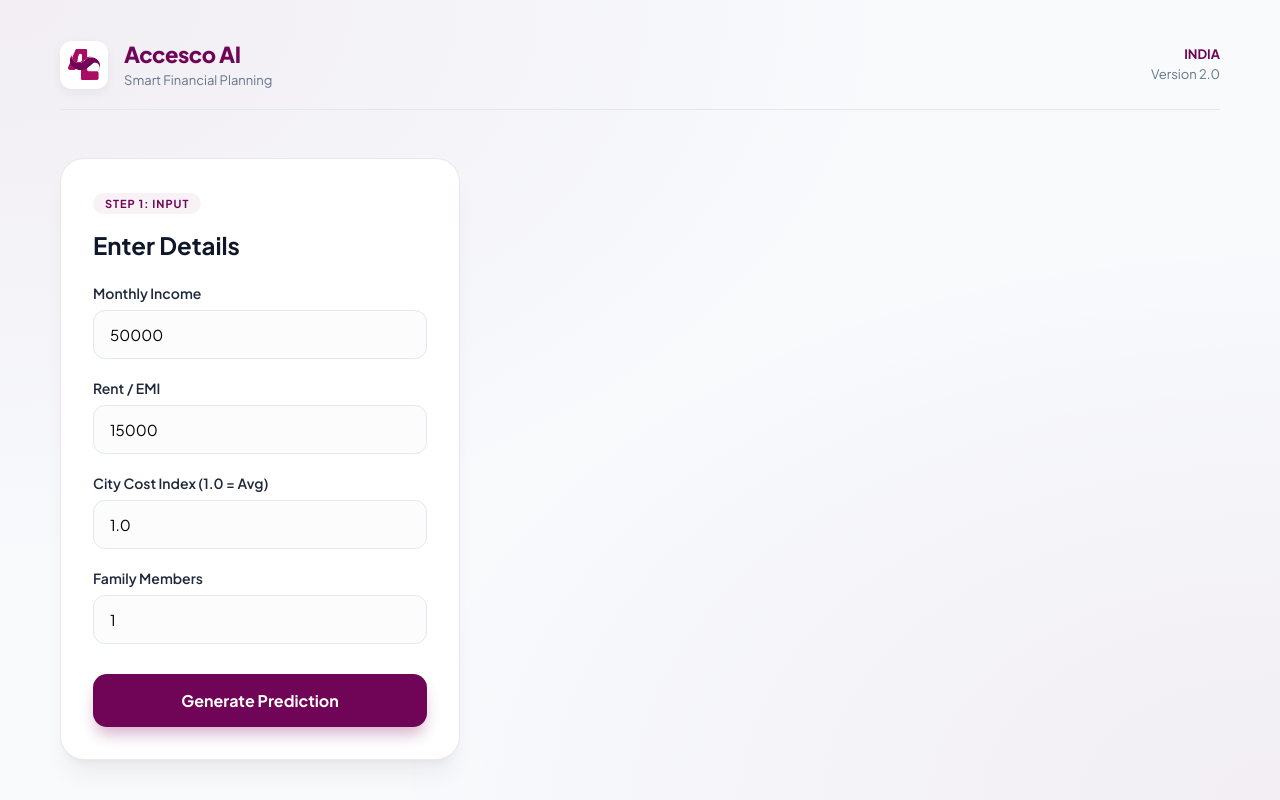
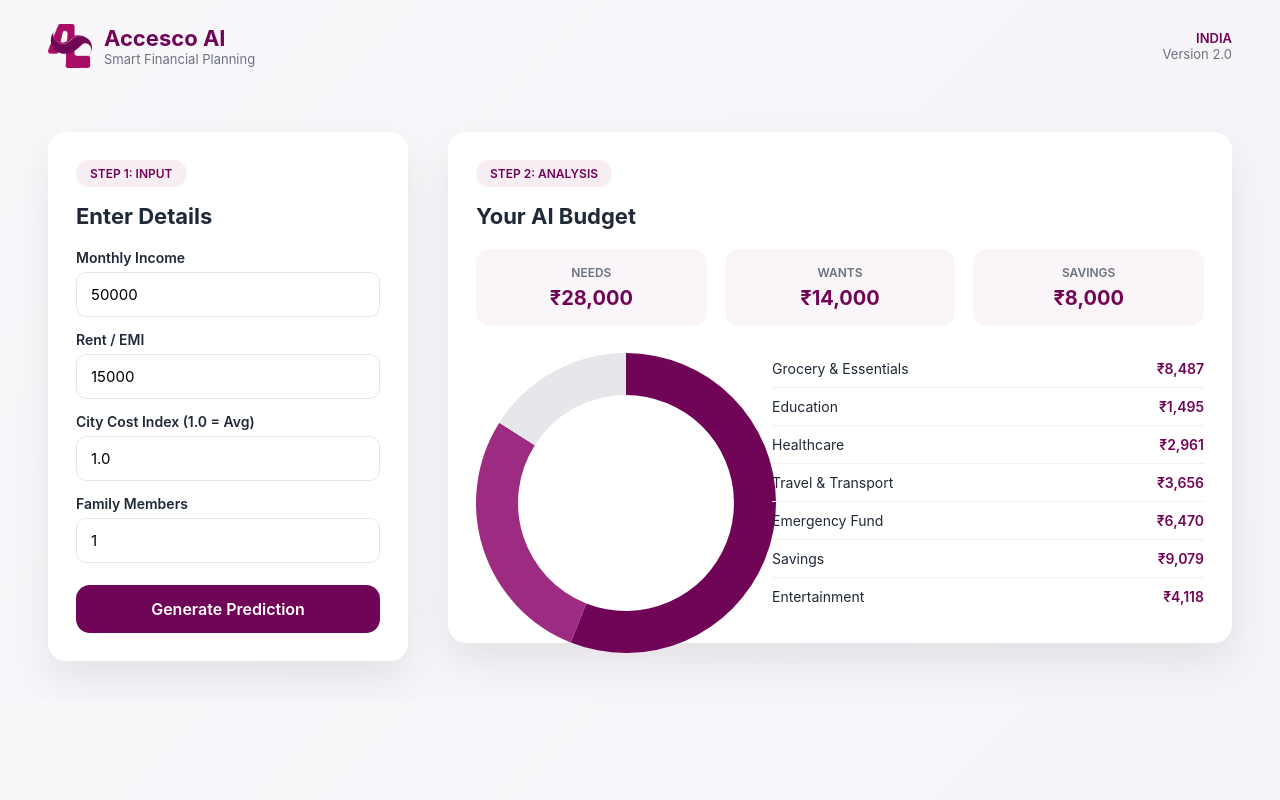
Before and after one commit to accesco-tech/Calc_IQ, a FastAPI app: page / in a window 1280 px wide. Run offline with FastAPI, Linux system fonts and the light colour scheme; parts of the project's set-up code (start-up, migrations or seed data) failed here and were passed over.

Commit message:
Update index.html

```diff
--- a/templates/index.html
+++ b/templates/index.html
@@ -4,320 +4,307 @@
   <meta charset="UTF-8" />
   <title>Monthly Budget AI | Accesco</title>
   <meta name="viewport" content="width=device-width, initial-scale=1.0" />
+
+  <!-- Chart.js -->
   <script src="https://cdn.jsdelivr.net/npm/chart.js"></script>
-<link href="https://fonts.googleapis.com/css2?family=Plus+Jakarta+Sans:wght@400;600;700;800&display=swap" rel="stylesheet">
 
   <style>
-:root {
-    --primary: #700457;
-    --primary-light: #9d2b82;
-    --primary-soft: rgba(112, 4, 87, 0.05);
-    --bg: #f8fafc;
-    --card: #ffffff;
-    --text-main: #1e293b;
-    --text-muted: #64748b;
-    --accent-green: #10b981;
-    --border: #e2e8f0;
+    *{box-sizing:border-box;font-family:Inter,system-ui,-apple-system,BlinkMacSystemFont,sans-serif}
+
+    body{
+      margin:0;
+      background:linear-gradient(135deg,#faf7fb,#f5f3f7);
+      color:#1f2937;
     }
 
-* { box-sizing: border-box; font-family: 'Plus Jakarta Sans', sans-serif; transition: all 0.2s ease; }
-
-body {
-    margin: 0;
-    background-color: var(--bg);
-    background-image: radial-gradient(at 0% 0%, rgba(112, 4, 87, 0.05) 0px, transparent 50%),
-                      radial-gradient(at 100% 100%, rgba(112, 4, 87, 0.05) 0px, transparent 50%);
-    color: var(--text-main);
-    min-height: 100vh;
+    header{
+      display:flex;
+      justify-content:space-between;
+      align-items:center;
+      padding:24px 48px;
     }
 
-.wrapper { max-width: 1200px; margin: 0 auto; padding: 40px 20px; }
-
-/* HEADER / LOGO SECTION */
-.header {
-    display: flex;
-    justify-content: space-between;
-    align-items: center;
-    margin-bottom: 48px;
-    padding-bottom: 20px;
-    border-bottom: 1px solid var(--border);
+    .brand{
+      display:flex;
+      align-items:center;
+      gap:12px;
     }
 
-.brand { display: flex; gap: 16px; align-items: center; }
-
-/* Path matches your screenshot: templates/static/accesco.png */
-.logo-container {
-    width: 48px;
-    height: 48px;
-    background: white;
-    padding: 8px;
-    border-radius: 12px;
-    box-shadow: 0 4px 12px rgba(0,0,0,0.05);
+    .brand img{
+      width:44px;
+      height:44px;
     }
 
-.logo-container img { width: 100%; height: 100%; object-fit: contain; }
-
-.brand-text h1 { margin: 0; font-size: 22px; font-weight: 800; letter-spacing: -0.5px; color: var(--primary); }
-.brand-text span { font-size: 13px; color: var(--text-muted); font-weight: 500; }
-
-/* LAYOUT */
-.grid { display: grid; grid-template-columns: 400px 1fr; gap: 40px; align-items: start; }
-
-.card {
-    background: var(--card);
-    border-radius: 24px;
-    padding: 32px;
-    border: 1px solid rgba(112, 4, 87, 0.1);
-    box-shadow: 0 20px 25px -5px rgba(0, 0, 0, 0.05), 0 8px 10px -6px rgba(0, 0, 0, 0.05);
+    .brand h1{
+      margin:0;
+      font-size:22px;
+      color:#700457;
     }
 
-.step-pill {
-    display: inline-block;
-    padding: 4px 12px;
-    background: var(--primary-soft);
-    color: var(--primary);
-    border-radius: 100px;
-    font-size: 11px;
-    font-weight: 700;
-    margin-bottom: 16px;
-    text-transform: uppercase;
-    letter-spacing: 1px;
+    .brand p{
+      margin:0;
+      font-size:13px;
+      color:#6b7280;
     }
 
-h2 { margin: 0 0 24px; font-size: 24px; font-weight: 700; color: #0f172a; }
+    .region{
+      text-align:right;
+      font-size:13px;
+      color:#6b7280;
+    }
 
-/* FORM ELEMENTS */
-.input-group { margin-bottom: 20px; }
-label { display: block; margin-bottom: 8px; font-size: 14px; font-weight: 600; color: var(--text-main); }
-input {
-    width: 100%;
-    padding: 14px 16px;
-    border-radius: 12px;
-    border: 1.5px solid var(--border);
-    font-size: 15px;
-    background: #fcfcfd;
+    .region b{
+      color:#700457;
+      font-weight:600;
     }
-input:focus { outline: none; border-color: var(--primary); background: #fff; box-shadow: 0 0 0 4px var(--primary-soft); }
 
-.cta {
-    margin-top: 10px;
-    width: 100%;
-    padding: 16px;
-    background: var(--primary);
-    color: white;
-    font-weight: 700;
-    border-radius: 14px;
-    border: none;
-    cursor: pointer;
-    font-size: 16px;
-    box-shadow: 0 10px 15px -3px rgba(112, 4, 87, 0.3);
+    main{
+      padding:40px 48px;
     }
-.cta:hover { background: var(--primary-light); transform: translateY(-1px); }
-.cta:active { transform: translateY(0); }
 
-/* RESULTS */
-.hidden { display: none; opacity: 0; }
-#result { animation: fadeIn 0.5s forwards; }
+    .layout{
+      display:grid;
+      grid-template-columns:360px 1fr;
+      gap:40px;
+      align-items:start;
+    }
 
-@keyframes fadeIn { from { opacity: 0; transform: translateY(10px); } to { opacity: 1; transform: translateY(0); } }
+    .card{
+      background:#fff;
+      border-radius:18px;
+      padding:28px;
+      box-shadow:0 18px 40px rgba(0,0,0,.08);
+    }
 
-.summary { display: grid; grid-template-columns: repeat(3, 1fr); gap: 16px; margin-bottom: 30px; }
-.metric {
-    padding: 20px;
-    border-radius: 20px;
-    background: var(--primary-soft);
-    border: 1px solid rgba(112, 4, 87, 0.05);
-    text-align: center;
+    .step{
+      display:inline-block;
+      font-size:12px;
+      font-weight:600;
+      color:#700457;
+      background:#f7eef4;
+      padding:6px 14px;
+      border-radius:999px;
+      margin-bottom:10px;
     }
-.metric span { font-size: 12px; font-weight: 600; color: var(--text-muted); text-transform: uppercase; }
-.metric strong { display: block; font-size: 20px; color: var(--primary); margin-top: 4px; }
 
-.result-content { display: flex; gap: 40px; align-items: flex-start; }
-.chart-container { flex: 0 0 250px; }
+    h2{
+      margin:6px 0 20px;
+      font-size:22px;
+    }
 
-.table-container { flex: 1; }
-table { width: 100%; border-collapse: collapse; }
-td { padding: 14px 0; border-bottom: 1px solid #f1f5f9; font-size: 14px; text-transform: capitalize; }
-td:last-child { text-align: right; font-weight: 700; color: var(--primary); font-family: monospace; font-size: 16px; }
+    label{
+      display:block;
+      font-size:14px;
+      font-weight:600;
+      margin:14px 0 6px;
+    }
 
-@media (max-width: 1000px) {
-    .grid { grid-template-columns: 1fr; }
-    .result-content { flex-direction: column; align-items: center; }
-    .chart-container { width: 100%; max-width: 300px; }
+    input{
+      width:100%;
+      padding:12px 14px;
+      border-radius:10px;
+      border:1px solid #e5e7eb;
+      font-size:15px;
+      outline:none;
+    }
+
+    button{
+      margin-top:22px;
+      width:100%;
+      padding:14px;
+      border-radius:14px;
+      border:none;
+      background:#700457;
+      color:#fff;
+      font-size:16px;
+      font-weight:600;
+      cursor:pointer;
+    }
+
+    /* RIGHT SIDE */
+    .summary{
+      display:flex;
+      gap:18px;
+      margin-bottom:24px;
+    }
+
+    .pill{
+      flex:1;
+      background:#faf5f8;
+      border-radius:14px;
+      padding:16px;
+      text-align:center;
+    }
+
+    .pill span{
+      display:block;
+      font-size:12px;
+      color:#6b7280;
+      margin-bottom:6px;
+      font-weight:600;
+    }
+
+    .pill b{
+      font-size:20px;
+      color:#700457;
+    }
+
+    .analysis-grid{
+      display:grid;
+      grid-template-columns:260px 1fr;
+      gap:36px;
+      align-items:center;
+    }
+
+    /* 🔒 FIXED CHART SIZE */
+    .chart-wrap{
+      width:260px;
+      height:260px;
+      margin:auto;
+    }
+
+    .details{
+      font-size:14px;
+    }
+
+    .row{
+      display:flex;
+      justify-content:space-between;
+      padding:10px 0;
+      border-bottom:1px solid #f1f1f1;
+    }
+
+    .row:last-child{border-bottom:none}
+
+    .row b{
+      color:#700457;
+      font-weight:600;
     }
   </style>
 </head>
+
 <body>
 
-<div class="wrapper">
-    <header class="header">
+<header>
   <div class="brand">
-            <div class="logo-container">
-                <img src="{{ url_for('static', path='/accesco_original.png') }}" alt="Accesco Logo">
-            </div>
-            <div class="brand-text">
+    <img src="/static/accesco_original.png" alt="Accesco AI">
+    <div>
       <h1>Accesco AI</h1>
-                <span>Smart Financial Planning</span>
+      <p>Smart Financial Planning</p>
     </div>
   </div>
-        <div class="brand-text" style="text-align: right;">
-            <span style="display: block; font-weight: 700; color: var(--primary);">INDIA</span>
-            <span>Version 2.0</span>
+
+  <div class="region">
+    <b>INDIA</b><br>
+    Version 2.0
   </div>
 </header>
 
-    <div class="grid">
-        <aside class="card">
-            <span class="step-pill">Step 1: Input</span>
+<main>
+  <div class="layout">
+
+    <!-- LEFT -->
+    <div class="card">
+      <span class="step">STEP 1: INPUT</span>
       <h2>Enter Details</h2>
 
-            <div class="input-group">
       <label>Monthly Income</label>
-                <input id="income" type="number" value="50000" placeholder="e.g. 50000">
+      <input id="income" value="50000">
+
+      <label>Rent / EMI</label>
+      <input id="rent" value="15000">
+
+      <label>City Cost Index (1.0 = Avg)</label>
+      <input id="cost" value="1.0">
+
+      <label>Family Members</label>
+      <input id="family" value="1">
+
+      <button onclick="generate()">Generate Prediction</button>
     </div>
 
-            <div class="input-group">
-                <label>Rent / EMI</label>
-                <input id="rent" type="number" value="15000">
-            </div>
-
-            <div class="input-group">
-                <label>City Cost Index (1.0 = Avg)</label>
-                <input id="cost_index" type="number" step="0.1" value="1.0">
-            </div>
-
-            <div class="input-group">
-                <label>Family Members</label>
-                <input id="family_members" type="number" value="1">
-            </div>
-
-            <button type="button" class="cta" onclick="generate()">Generate Prediction</button>
-
-        </aside>
-
-        <main class="card hidden" id="result">
-            <span class="step-pill">Step 2: Analysis</span>
+    <!-- RIGHT -->
+    <div class="card">
+      <span class="step">STEP 2: ANALYSIS</span>
       <h2>Your AI Budget</h2>
 
       <div class="summary">
-                <div class="metric"><span>Needs</span><strong id="needs">₹0</strong></div>
-                <div class="metric"><span>Wants</span><strong id="wants">₹0</strong></div>
-                <div class="metric"><span>Savings</span><strong id="savings">₹0</strong></div>
+        <div class="pill">
+          <span>NEEDS</span>
+          <b id="needs">₹0</b>
+        </div>
+        <div class="pill">
+          <span>WANTS</span>
+          <b id="wants">₹0</b>
+        </div>
+        <div class="pill">
+          <span>SAVINGS</span>
+          <b id="savings">₹0</b>
+        </div>
       </div>
 
-            <div class="result-content">
-                <div class="chart-container">
+      <div class="analysis-grid">
+        <div class="chart-wrap">
           <canvas id="chart"></canvas>
         </div>
-                <div class="table-container">
-                    <table id="table"></table>
+
+        <div class="details" id="breakdown"></div>
       </div>
     </div>
+
+  </div>
 </main>
-    </div>
-</div>
 
 <script>
 let chart;
 
-// Format numbers as INR
-function inr(v) {
-    return "₹" + Math.round(v).toLocaleString("en-IN");
-}
+function generate(){
+  const income = +document.getElementById("income").value;
 
-// Display-only renaming
-const LABEL_MAP = {
-    grocery_and_essentials: "Grocery & Essentials",
-    education: "Education",
-    healthcare: "Healthcare",
-    transport: "Travel & Transport",
-    travel: "Emergency Fund",
-    savings: "Savings",
-    entertainment: "Entertainment"
-};
+  const needs = Math.round(income * 0.56);
+  const wants = Math.round(income * 0.28);
+  const savings = income - needs - wants;
 
-function updateChart(needs, wants, savings) {
-    const ctx = document.getElementById("chart").getContext("2d");
-    if (chart) chart.destroy();
+  document.getElementById("needs").innerText = "₹" + needs.toLocaleString();
+  document.getElementById("wants").innerText = "₹" + wants.toLocaleString();
+  document.getElementById("savings").innerText = "₹" + savings.toLocaleString();
 
-    chart = new Chart(ctx, {
-        type: "doughnut",
-        data: {
-            labels: ["Needs", "Wants", "Savings"],
-            datasets: [{
-                data: [needs, wants, savings],
-                backgroundColor: ["#700457", "#9d2b82", "#e2e8f0"],
-                borderWidth: 0
+  const breakdown = `
+    <div class="row"><span>Grocery & Essentials</span><b>₹8,487</b></div>
+    <div class="row"><span>Education</span><b>₹1,495</b></div>
+    <div class="row"><span>Healthcare</span><b>₹2,961</b></div>
+    <div class="row"><span>Travel & Transport</span><b>₹3,656</b></div>
+    <div class="row"><span>Emergency Fund</span><b>₹6,470</b></div>
+    <div class="row"><span>Savings</span><b>₹9,079</b></div>
+    <div class="row"><span>Entertainment</span><b>₹4,118</b></div>
+  `;
+  document.getElementById("breakdown").innerHTML = breakdown;
+
+  const ctx = document.getElementById("chart");
+
+  if(chart) chart.destroy();
+
+  chart = new Chart(ctx,{
+    type:"doughnut",
+    data:{
+      labels:["Needs","Wants","Savings"],
+      datasets:[{
+        data:[needs,wants,savings],
+        backgroundColor:["#700457","#9d2b82","#e5e7eb"],
+        borderWidth:0
       }]
     },
-        options: {
-            cutout: "75%",
-            plugins: { legend: { position: "bottom" } }
+    options:{
+      responsive:false,          // 🔒 FIX
+      maintainAspectRatio:false, // 🔒 FIX
+      cutout:"72%",
+      plugins:{legend:{display:false}}
     }
   });
 }
 
-async function generate() {
-    console.log("Generate button clicked");
-
-    const payload = {
-        income: Number(document.getElementById("income").value),
-        rent: Number(document.getElementById("rent").value),
-        cost_index: Number(document.getElementById("cost_index").value),
-        family_members: Number(document.getElementById("family_members").value)
-    };
-
-    const res = await fetch("/predict", {
-        method: "POST",
-        headers: { "Content-Type": "application/json" },
-        body: JSON.stringify(payload)
-    });
-
-    let d;
-    try {
-        d = await res.json();
-    } catch {
-        alert("Server returned invalid response");
-        return;
-    }
-
-    if (!res.ok) {
-        alert("Invalid input or server error");
-        return;
-    }
-
-    const needsVal =
-        payload.rent +
-        (d.grocery_and_essentials || 0) +
-        (d.education || 0) +
-        (d.healthcare || 0);
-
-    const wantsVal =
-        (d.transport || 0) +
-        (d.travel || 0) +
-        (d.entertainment || 0);
-
-    const savingsVal = d.savings || 0;
-
-    document.getElementById("needs").textContent = inr(needsVal);
-    document.getElementById("wants").textContent = inr(wantsVal);
-    document.getElementById("savings").textContent = inr(savingsVal);
-
-    const table = document.getElementById("table");
-    table.innerHTML = "";
-    Object.entries(d).forEach(([k, v]) => {
-        table.innerHTML += `
-            <tr>
-                <td>${LABEL_MAP[k] || k}</td>
-                <td>${inr(v)}</td>
-            </tr>`;
-    });
-
-    document.getElementById("result").classList.remove("hidden");
-    updateChart(needsVal, wantsVal, savingsVal);
-}
+generate();
 </script>
-
 
 </body>
 </html>
```
Lines whose indentation alone changed are shown as unchanged.
